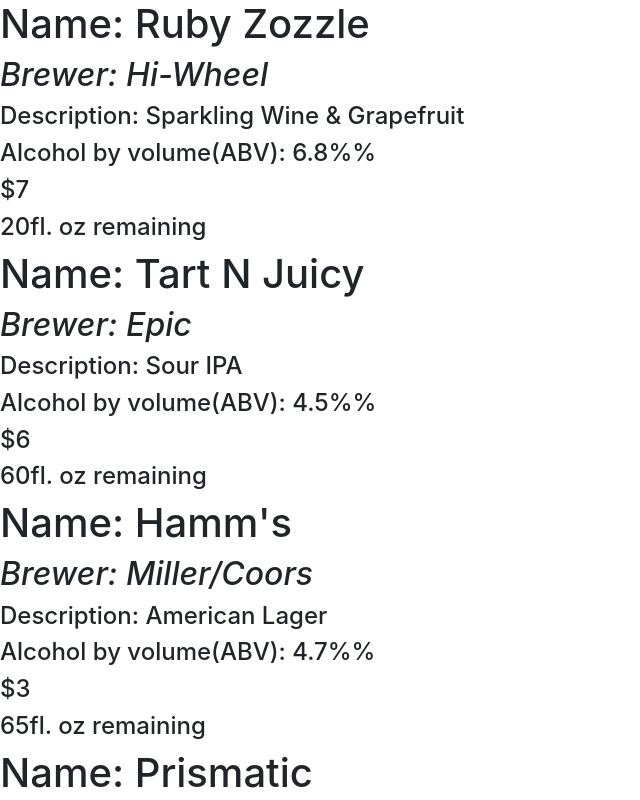
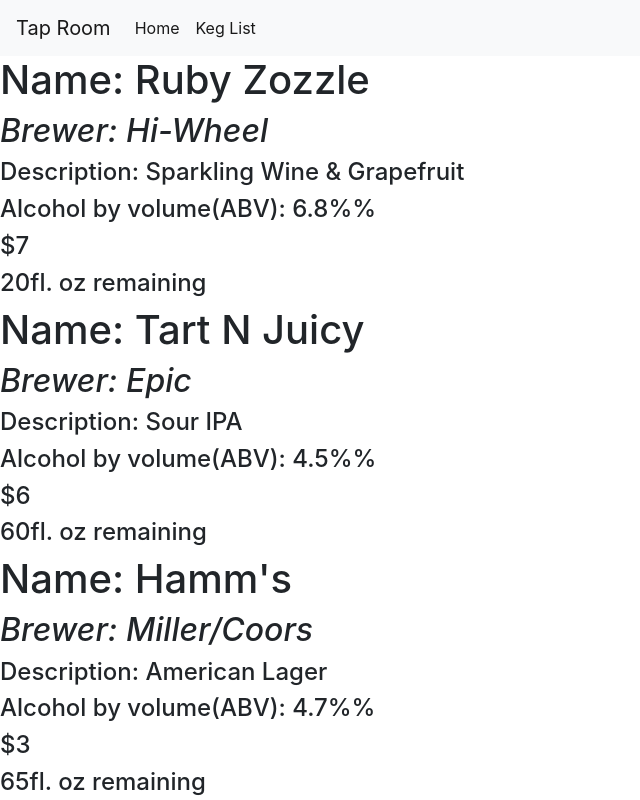
Before and after one commit to kennethdu/TapRoomReact, a React app: page /#/keglist in a window 1280 px wide. Before the commit this address led to /#/. Shown: the top 800 px of the page, without its empty margins (0-640 px from the left). Built offline with nearby package versions, Linux system fonts and the light colour scheme.

Commit message:
add working navbar

```diff
--- a/src/components/App.jsx
+++ b/src/components/App.jsx
@@ -3,6 +3,7 @@
 import { Switch, Route } from 'react-router-dom';
 import Home from './Home';
 import KegList from './Keglist';
+import NavBar from './Navbar';
 
 /*
   import { Link } from 'react-router-dom';
@@ -17,6 +18,8 @@
       <style jsx>{`
         font-family: Helvetica;
       `}</style>
+
+      <NavBar/>
 
       <Home/>
 
--- a/src/components/Navbar.jsx
+++ b/src/components/Navbar.jsx
@@ -0,0 +1,37 @@
+import React from 'react';
+import { Link, NavLink } from 'react-router-dom';
+
+const NavBar = () => {
+  return (
+    //Import bootstrap format,  1. class => className  2. a => NavLink  3. href => to  4. Set path and title 5. Import Link/NavLink
+    //NavLink is for active class
+    <nav className="navbar navbar-expand-lg navbar-light bg-light">
+      <Link className="navbar-brand" to="/">
+        Tap Room
+      </Link>
+      <button
+        className="navbar-toggler"
+        type="button"
+        data-toggle="collapse"
+        data-target="#navbarNavAltMarkup"
+        aria-controls="navbarNavAltMarkup"
+        aria-expanded="false"
+        aria-label="Toggle navigation"
+      >
+        <span className="navbar-toggler-icon" />
+      </button>
+      <div className="collapse navbar-collapse" id="navbarNavAltMarkup">
+        <div className="navbar-nav">
+          <NavLink className="nav-item nav-link" to="/">
+            Home <span className="sr-only">(current)</span>
+          </NavLink>
+          <NavLink className="nav-item nav-link" to="/keglist">
+            Keg List
+          </NavLink>
+        </div>
+      </div>
+    </nav>
+  );
+};
+
+export default NavBar;
```
